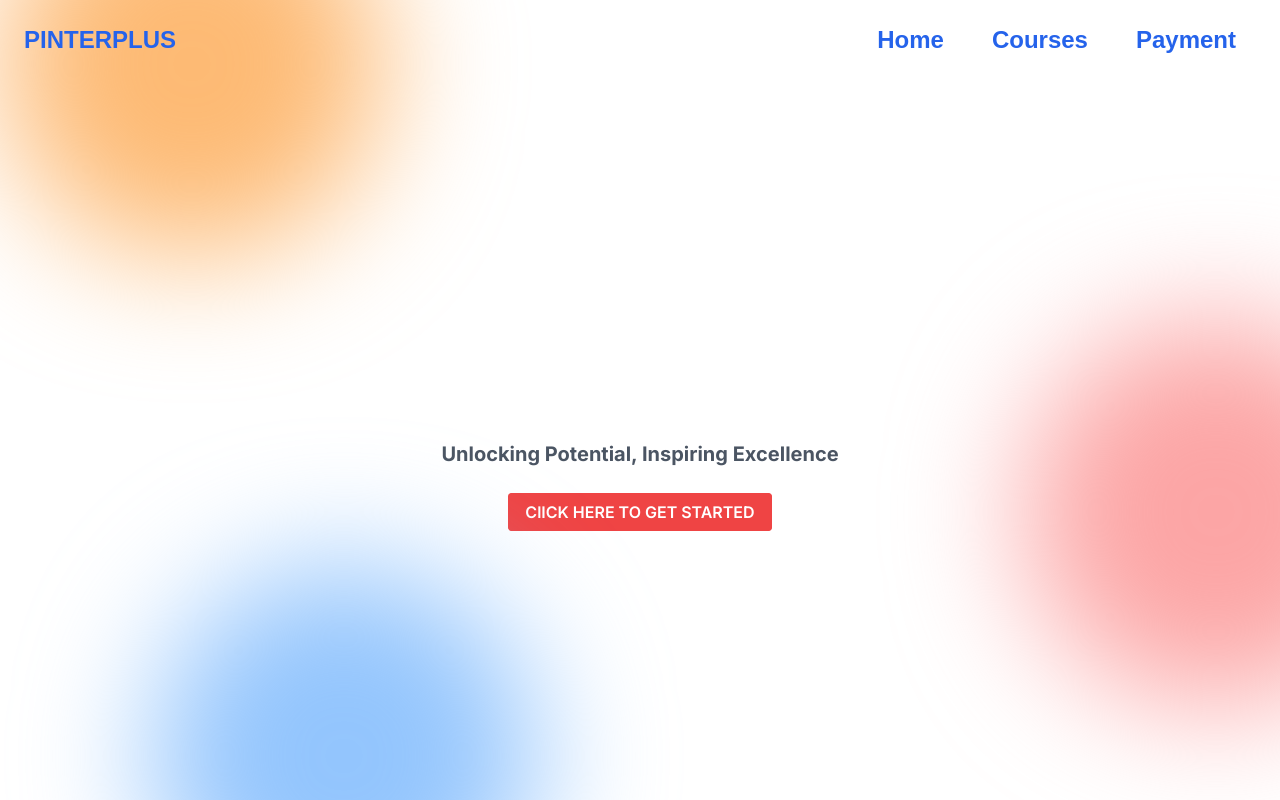
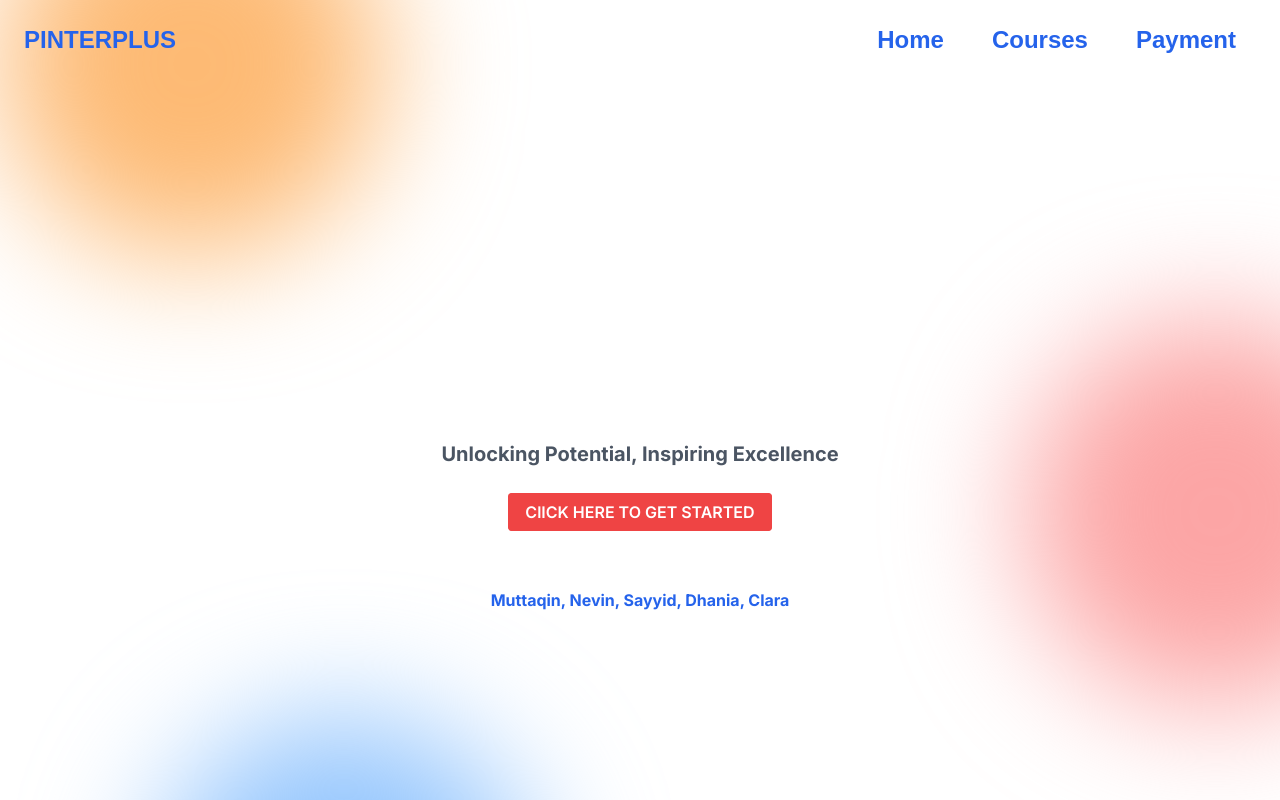
Before and after one commit to muttyqt15/pintarplus, a Next.js app: page / in a window 1280 px wide. Shown: the top 800 px of the page. Built offline with nearby package versions, Linux system fonts and the light colour scheme.

Commit message:
added contributors

```diff
--- a/src/app/page.tsx
+++ b/src/app/page.tsx
@@ -16,6 +16,7 @@ export default function Home() {
                 <Link href="/payment/" className="nav-link">Payment</Link>
             </div>
         </nav>
+
     </div>
       <main className="flex min-h-screen flex-col items-center">
       <div className="mb-60">
@@ -30,6 +31,7 @@ export default function Home() {
         <div className="mt-8 hover:scale-110 transition-transform">
         <Link href="/courses/" className="-bottom-8 bg-red-500 text-white font-semibold py-2 px-4 border border-red-500 hover:border-transparent rounded my-5">ClICK HERE TO GET STARTED</Link>
         </div>
+        <p className="text-blue-600 font-bold m-16">Muttaqin, Nevin, Sayyid, Dhania, Clara</p>
         </ul>
         <div className=" w-96 h-96 rounded-full bg-red-300 filter blur-3xl absolute -right-32"></div>
       </div>
@@ -37,6 +39,7 @@ export default function Home() {
       <div className="mr-52 ">
       <div className="w-96 h-96 rounded-full bg-blue-300 filter blur-3xl mr-96"></div>
       </div>
+
     </main>
     </>
   );
```
